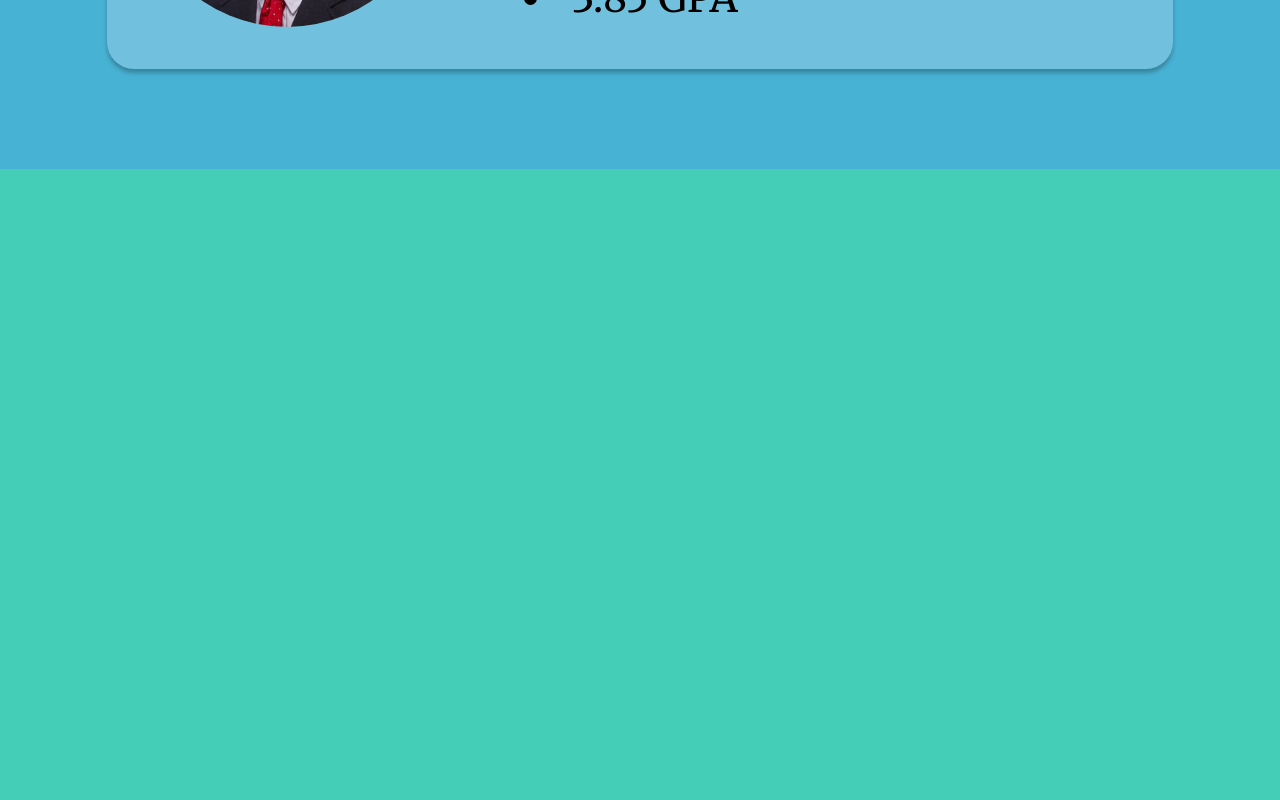
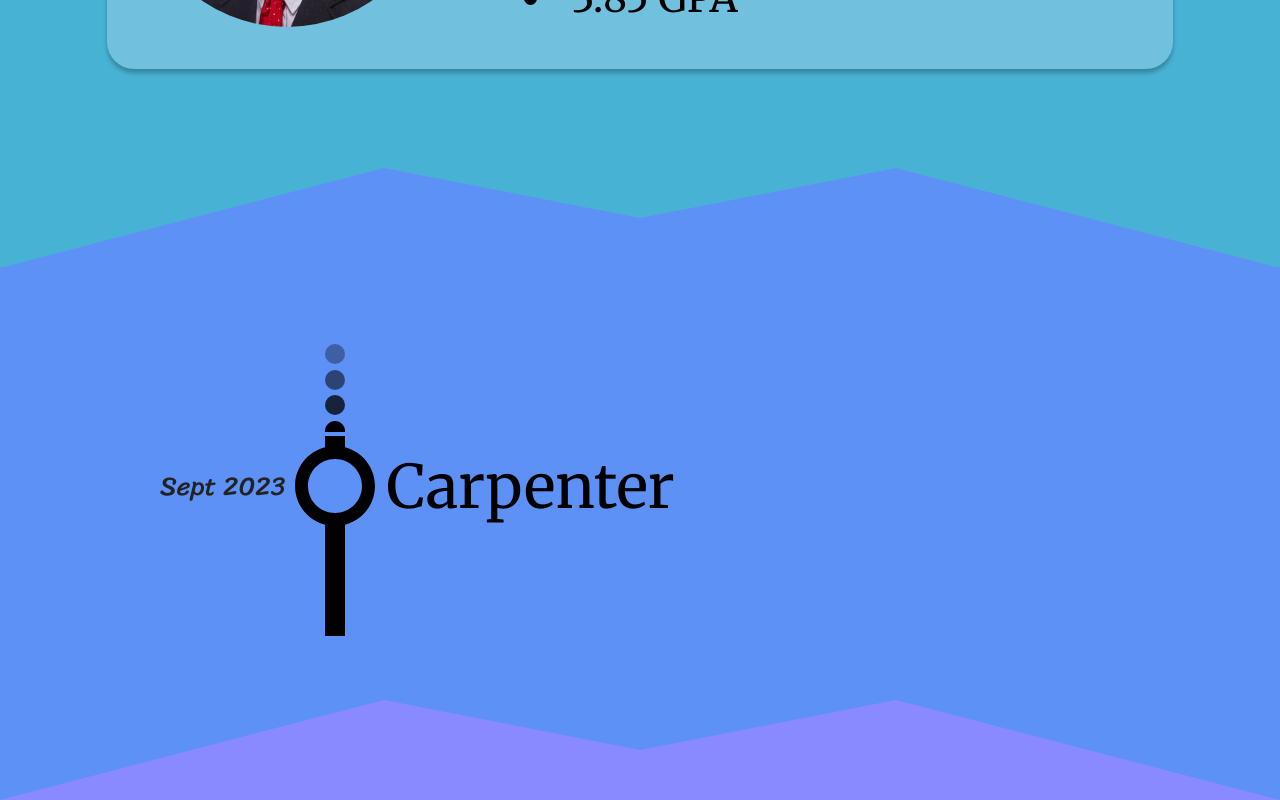
Before and after one commit to mroley1/Personal-Website, a Next.js app: page / in a window 1280 px wide. Shown: the part 1019-1819 px from the top of the page. Before the commit the page ends 1188 px from the top, so only its background shows below. Built offline with nearby package versions, Linux system fonts and the light colour scheme.

Commit message:
data maps

```diff
--- a/src/app/page.js
+++ b/src/app/page.js
@@ -1,6 +1,65 @@
 import Image from 'next/image'
 import styles from './page.module.css'
 import { sriracha, merriweather } from './layout.js';
+
+
+
+const summaryData = [
+  {
+    icon: "major",
+    label: "BS Software Engineering"
+  },
+  {
+    icon: "location",
+    label: "Dallas, Pennsylvania"
+  },
+  {
+    icon: "school",
+    label: "Rochester Institute of Technology"
+  },
+  {
+    icon: "gpa",
+    label: "3.85 GPA"
+  }
+]
+
+const experienceData = [
+  {
+    type: "entry",
+    date: "Sept 2023",
+    title: "Carpenter",
+    points: [
+      "Worked in National Technical Institute of the Deaf Performing Arts wood shop after completing theatre practicum course.",
+      "Coordinated with both hearing and deaf co-workers.",
+      "Assisted senior lighting and sound designers in multiple theatre productions."
+    ]
+  },
+  {
+    type: "note",
+    date: "June 2022",
+    title: "High school diploma"
+  },
+  {
+    type: "entry",
+    date: "May 2021",
+    title: "Technology Aide",
+    points: [
+      "Prepared hardware for student and teacher use and solved connection and technology issues.",
+      "Configured network connections for security system.",
+      "Recorded instructional videos on use of hardware for faculty and staff.",
+      "Managed small groups of aides through completion of IT projects."
+    ]
+  },
+  {
+    type: "entry",
+    date: "Feb 2020",
+    title: "Technology Intern",
+    points: [
+      "Solved technology and connection issues for students and faculty, maintain and repair equipment."
+    ]
+  }
+]
+
 
 export default function Home() {
   return (
@@ -10,6 +69,9 @@ export default function Home() {
           <Title first="Matthew" last="Oley" />
           <Divider announces="summary" comesBefore="1" />
           <Summary />
+          <Divider announces="experience" comesBefore="2" />
+          <Experience />
+          <Divider announces="skills" comesBefore="3" />
         </div>
       </body>
     </html>
@@ -45,10 +107,7 @@ export function Summary() {
         <div style={{width: "calc(100% - 300px)"}}>
           <div className={styles.body}>
             <ul>
-              <li data-icon="major" className={styles.list}>BS Software Engineering</li>
-              <li data-icon="location" className={styles.list}>Dallas, Pennsylvania</li>
-              <li data-icon="school" className={styles.list}>Rochester Institute of Technology</li>
-              <li data-icon="gpa" className={styles.list}>3.85 GPA</li>
+              {summaryData.map(el => <li data-icon={el.icon} className={styles.list}>{el.label}</li>)}
             </ul>
           </div>
         </div>
@@ -56,3 +115,47 @@ export function Summary() {
     </div>
   )
 }
+
+export function Experience() {
+  function TimelineStart() {
+    return (
+      <tr style={{margin: "0px", height: "100px", overflow: "hidden"}}>
+            <td style={{padding: "0px"}}>&nbsp;</td>
+            <td style={{width: "100px", height: "100px", padding: "0px", lineHeight: "normal", textAlign: "start", whiteSpace: "normal", fontWeight: "400", fontSize: "16px", fontStyle: "normal"}}><Image alt='timeline start' width={100} height={100} src="/assets/timeline_svgs/timeline_beg.svg" /></td>
+            <td style={{padding: "0px"}}>&nbsp;</td>
+        </tr>
+    )
+  }
+  function TimelineEntry(date, title, content) {
+    return (
+      <>
+        <tr style={{margin: "0px"}}>
+          <td id="timelineEntryTemplate_date" style={{height: "100px", padding: "0px", textAlign: "right", fontSize: "20pt", fontFamily: "var(--font-sriracha)", color: "rgb(34, 34, 34)", whiteSpace: "nowrap"}}>{date}</td>
+          <td id="timelineEntryTemplate_barExtension" rowspan="2" style={{width: "100px", height: "100px", padding: "0px", verticalAlign: "top", overflow: "hidden"}}>
+            <div style={{display: "flex", flexDirection: "column", height: "100%"}}>
+              <img src="./assets/timeline_svgs/timeline_entry.svg" />
+              <svg style={{width: "100px", height: "100%"}} preserveAspectRatio="none" viewBox="0 0 100 100" fill="none" xmlns="http://www.w3.org/2000/svg">
+                <rect x="40" width="20" height="100" fill="black"/>
+              </svg>
+            </div>
+          </td>
+          <td id="timelineEntryTemplate_title" style={{fontSize: "45pt", fontFamily: "var(--font-merriweather)"}}>{title}</td>
+        </tr>
+        <tr style={{margin: "0px"}}>
+          <td style={{width: "100px", padding: "0px"}}>&nbsp;</td>
+          <td id="timelineEntryTemplate_content" style={{verticalAlign: "top"}}></td>
+        </tr>
+      </>
+    )
+  }
+  return (
+    <div style={{width: "100%", margin: "0px 0px -1px 0px", backgroundColor: "var(--main-colors-2)", display: "flex", justifyContent: "center"}}>
+      <div className={styles.timeline_container}>
+        <table style={{borderCollapse: "collapse", borderSpacing: "0px"}}>
+          {TimelineStart()}
+          {TimelineEntry("Sept 2023", "Carpenter", null)}
+        </table>
+    </div>
+  </div>
+  )
+}
```
